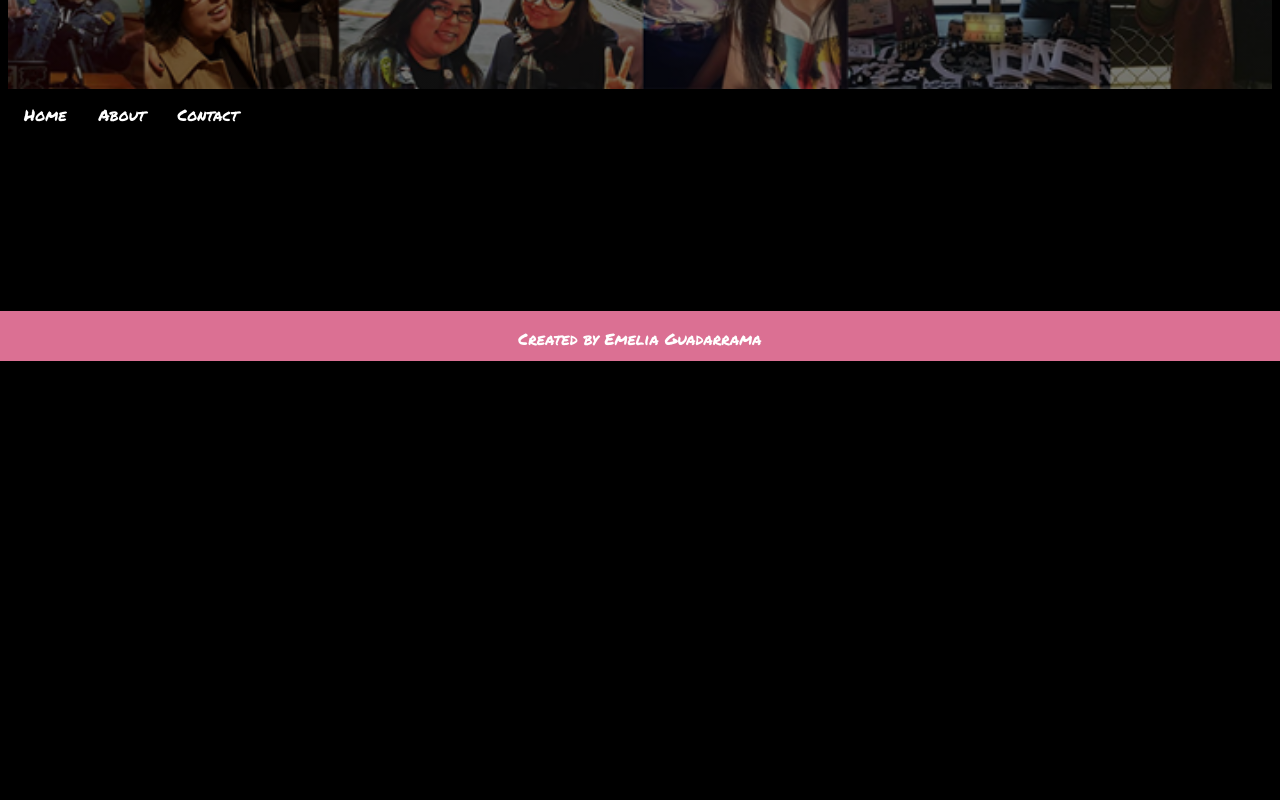
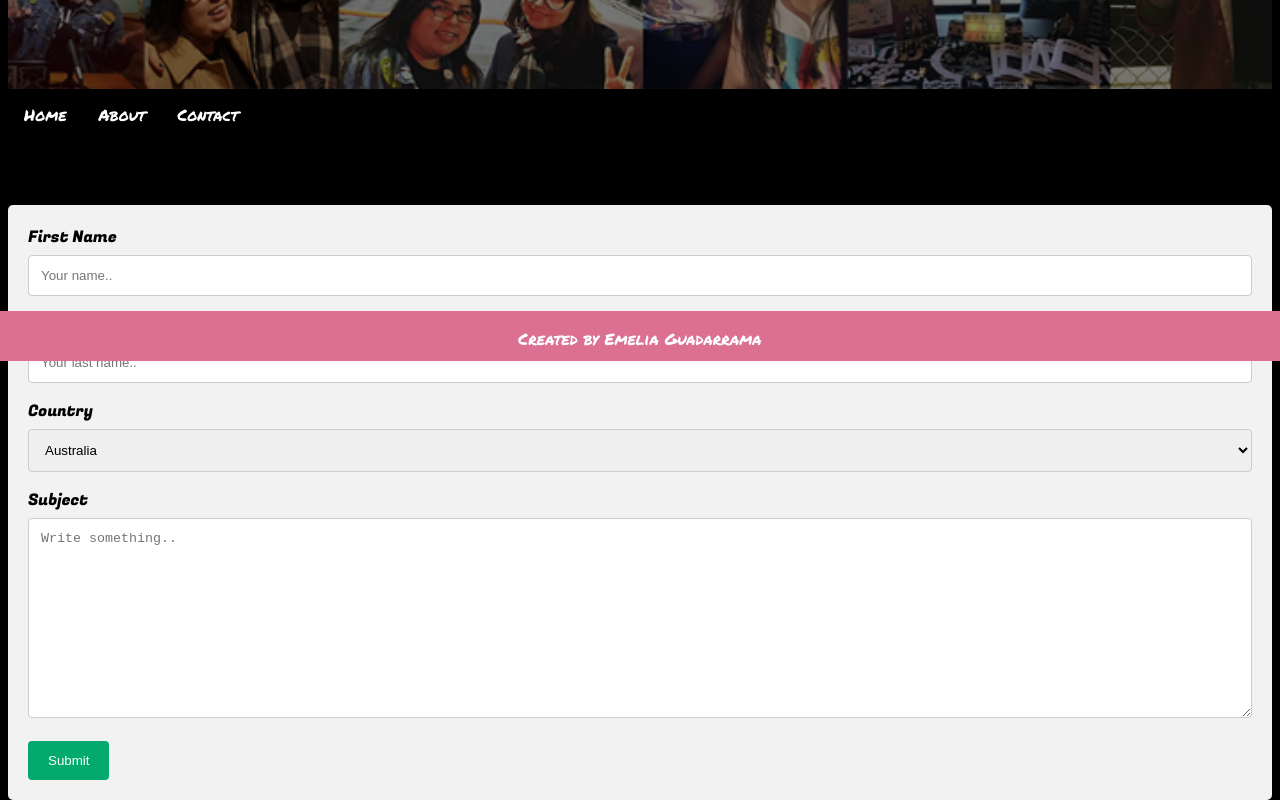
Before and after one commit to heyemelia/final-project, a plain HTML site: page contact.html in a window 1280 px wide. Shown: the part 439-1239 px from the top of the page. Before the commit the page ends 808 px from the top, so only its background shows below. Drawn offline with Linux system fonts and the light colour scheme.

Commit message:
added contact form to contact page needs styling

```diff
--- a/contact.html
+++ b/contact.html
@@ -31,6 +31,39 @@
 </ul>
 <!-- nav bar end -->
 
+<!-- contact form starts -->
+
+<h3>Contact Form</h3>
+
+<div class="container">
+  <form action="/action_page.php">
+    <label for="fname">First Name</label>
+    <input type="text" id="fname" name="firstname" placeholder="Your name..">
+
+    <label for="lname">Last Name</label>
+    <input type="text" id="lname" name="lastname" placeholder="Your last name..">
+
+    <label for="country">Country</label>
+    <select id="country" name="country">
+      <option value="australia">Australia</option>
+      <option value="canada">Canada</option>
+      <option value="usa">USA</option>
+    </select>
+
+    <label for="subject">Subject</label>
+    <textarea id="subject" name="subject" placeholder="Write something.." style="height:200px"></textarea>
+
+    <input type="submit" value="Submit">
+  </form>
+</div>
+
+
+<!-- Suggestion Form starts -->
+<form>
+
+</form>
+<!-- Suggestion Form ends -->
+
 
 
 
--- a/css/styles.css
+++ b/css/styles.css
@@ -78,6 +78,43 @@ a:active {
 }
 /* link colors end */
 
+/* contact form starts for contact page */
+
+body {font-family: 'Fugaz One', Arial, Helvetica, sans-serif;}
+* {box-sizing: border-box;}
+
+input[type=text], select, textarea {
+  width: 100%;
+  padding: 12px;
+  border: 1px solid #ccc;
+  border-radius: 4px;
+  box-sizing: border-box;
+  margin-top: 6px;
+  margin-bottom: 16px;
+  resize: vertical;
+}
+
+input[type=submit] {
+  background-color: #04AA6D;
+  color: white;
+  padding: 12px 20px;
+  border: none;
+  border-radius: 4px;
+  cursor: pointer;
+}
+
+input[type=submit]:hover {
+  background-color: #45a049;
+}
+
+.container {
+  border-radius: 5px;
+  background-color: #f2f2f2;
+  padding: 20px;
+}
+
+/* contact form ends for contact page */
+
 /* start article one */
 
 .leadimage {
```
